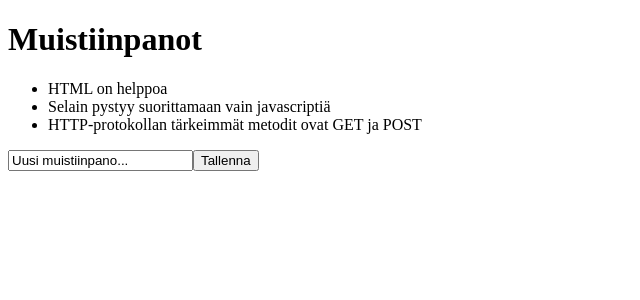
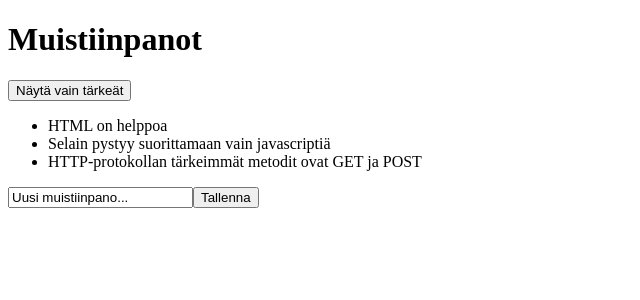
Before and after one commit to Eepa/full-stack-websovelluskehitys, a React (Create React App) app in the folder part2/material/part2/: page / in a window 1280 px wide. Shown: the top 300 px of the page, without its empty margins (0-640 px from the left). Built offline with nearby package versions, Linux system fonts and the light colour scheme.

Commit message:
Material until toggle

```diff
--- a/part2/material/part2/src/App.js
+++ b/part2/material/part2/src/App.js
@@ -6,7 +6,8 @@
         super(props);
         this.state = {
             notes: props.notes,
-            newNote: "Uusi muistiinpano..."
+            newNote: "Uusi muistiinpano...",
+            showAll: true
         }
     }
 
@@ -34,12 +35,33 @@
         })
     };
 
+    toggleVisible = () => {
+        this.setState({
+            showAll: !this.state.showAll
+        })
+    };
+
     render() {
+
+        const notesToShow =
+            this.state.showAll ?
+                this.state.notes :
+                this.state.notes.filter(note => note.important);
+
+        const showAllLabel = this.state.showAll ? 'vain tärkeät' : 'kaikki';
+
         return (
             <div>
                 <h1>Muistiinpanot</h1>
+
+                <div>
+                    <button onClick={this.toggleVisible}>
+                        Näytä {showAllLabel}
+                    </button>
+                </div>
+
                 <ul>
-                    {this.state.notes.map(note => <Note key={note.id} note={note} />)}
+                    {notesToShow.map(note => <Note key={note.id} note={note} />)}
                 </ul>
 
                 <form onSubmit={this.addNote}>
```
